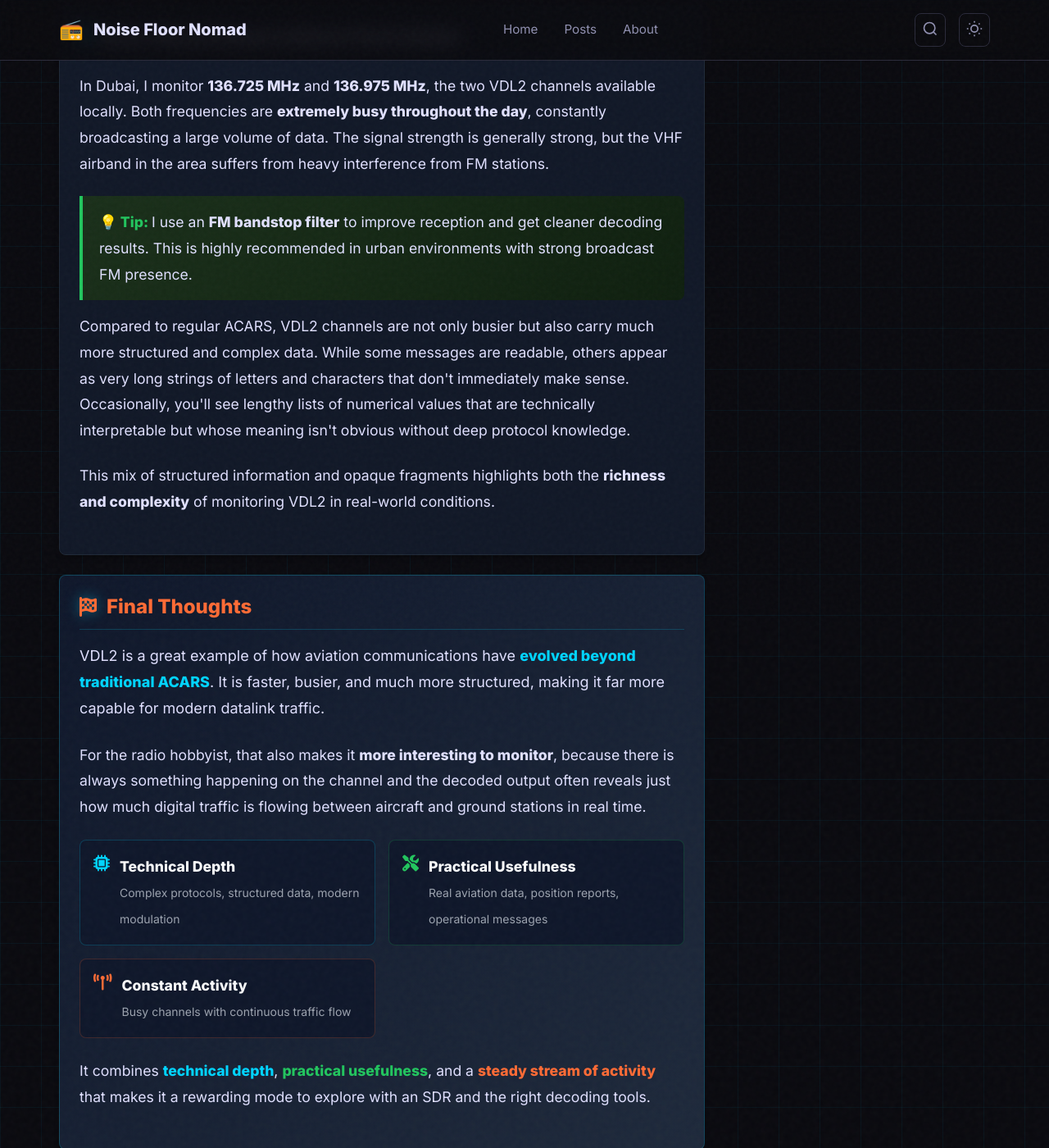
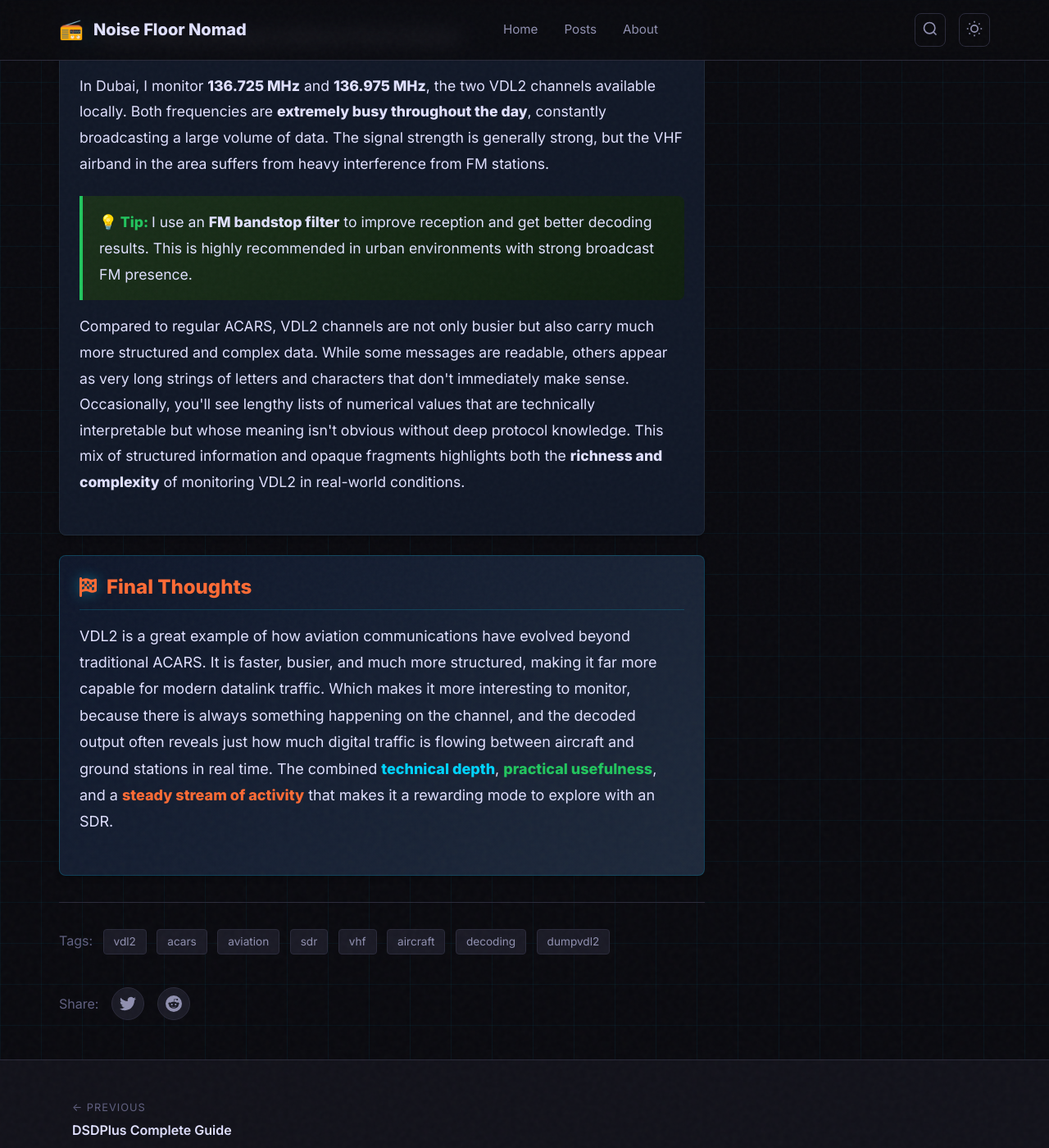
Before and after one commit to hmdsamarasekara/hmdsamarasekara.github.io, a Jekyll site: the page built from _posts/2026-03-19-decoding-vdl2.md, in a window 1280 px wide and 1400 px high, scrolled down 8209 px. Shown: the whole window at 82% size. Built offline with Jekyll 4.4.1, drawn with Linux system fonts in a browser that asks for light colours; some of the changed text lies outside the part shown.

Commit message:
Update 2026-03-19-decoding-vdl2.md

```diff
--- a/_posts/2026-03-19-decoding-vdl2.md
+++ b/_posts/2026-03-19-decoding-vdl2.md
@@ -719,12 +719,11 @@ excerpt: "A comprehensive guide to receiving and decoding VHF Data Link Mode 2 (
   <p>In Dubai, I monitor <strong>136.725 MHz</strong> and <strong>136.975 MHz</strong>, the two VDL2 channels available locally. Both frequencies are <strong>extremely busy throughout the day</strong>, constantly broadcasting a large volume of data. The signal strength is generally strong, but the VHF airband in the area suffers from heavy interference from FM stations.</p>
 
   <div class="tip-box">
-    I use an <strong>FM bandstop filter</strong> to improve reception and get cleaner decoding results. This is highly recommended in urban environments with strong broadcast FM presence.
+    I use an <strong>FM bandstop filter</strong> to improve reception and get better decoding results. This is highly recommended in urban environments with strong broadcast FM presence.
   </div>
 
-  <p>Compared to regular ACARS, VDL2 channels are not only busier but also carry much more structured and complex data. While some messages are readable, others appear as very long strings of letters and characters that don't immediately make sense. Occasionally, you'll see lengthy lists of numerical values that are technically interpretable but whose meaning isn't obvious without deep protocol knowledge.</p>
+  <p>Compared to regular ACARS, VDL2 channels are not only busier but also carry much more structured and complex data. While some messages are readable, others appear as very long strings of letters and characters that don't immediately make sense. Occasionally, you'll see lengthy lists of numerical values that are technically interpretable but whose meaning isn't obvious without deep protocol knowledge. This mix of structured information and opaque fragments highlights both the <strong>richness and complexity</strong> of monitoring VDL2 in real-world conditions.</p>
 
-  <p>This mix of structured information and opaque fragments highlights both the <strong>richness and complexity</strong> of monitoring VDL2 in real-world conditions.</p>
 </div>
 
 <div class="section-card" style="background: linear-gradient(135deg, #0f172a 0%, #1e293b 100%); border-color: #00d4ff33;">
@@ -733,32 +732,4 @@ excerpt: "A comprehensive guide to receiving and decoding VHF Data Link Mode 2 (
     <h1 class="section-title" style="color: #ff6b35;">Final Thoughts</h1>
   </div>
 
-  <p style="font-size: 1.125rem; line-height: 1.8;">VDL2 is a great example of how aviation communications have <strong style="color: #00d4ff;">evolved beyond traditional ACARS</strong>. It is faster, busier, and much more structured, making it far more capable for modern datalink traffic.</p>
-
-  <p>For the radio hobbyist, that also makes it <strong>more interesting to monitor</strong>, because there is always something happening on the channel and the decoded output often reveals just how much digital traffic is flowing between aircraft and ground stations in real time.</p>
-
-  <div class="hardware-grid" style="margin: 1.5rem 0;">
-    <div class="hardware-item" style="border-color: #00d4ff33;">
-      <i class="fas fa-microchip hardware-icon" style="color: #00d4ff;"></i>
-      <div>
-        <strong style="color: #f9fafb;">Technical Depth</strong><br>
-        <span style="color: #9ca3af; font-size: 0.875rem;">Complex protocols, structured data, modern modulation</span>
-      </div>
-    </div>
-    <div class="hardware-item" style="border-color: #22c55e33;">
-      <i class="fas fa-tools hardware-icon" style="color: #22c55e;"></i>
-      <div>
-        <strong style="color: #f9fafb;">Practical Usefulness</strong><br>
-        <span style="color: #9ca3af; font-size: 0.875rem;">Real aviation data, position reports, operational messages</span>
-      </div>
-    </div>
-    <div class="hardware-item" style="border-color: #ff6b3533;">
-      <i class="fas fa-broadcast-tower hardware-icon"></i>
-      <div>
-        <strong style="color: #f9fafb;">Constant Activity</strong><br>
-        <span style="color: #9ca3af; font-size: 0.875rem;">Busy channels with continuous traffic flow</span>
-      </div>
-    </div>
-  </div>
-
-  <p>It combines <strong style="color: #00d4ff;">technical depth</strong>, <strong style="color: #22c55e;">practical usefulness</strong>, and a <strong style="color: #ff6b35;">steady stream of activity</strong> that makes it a rewarding mode to explore with an SDR and the right decoding tools.</p>
+  <p style="font-size: 1.125rem; line-height: 1.8;">VDL2 is a great example of how aviation communications have evolved beyond traditional ACARS. It is faster, busier, and much more structured, making it far more capable for modern datalink traffic. Which makes it more interesting to monitor, because there is always something happening on the channel, and the decoded output often reveals just how much digital traffic is flowing between aircraft and ground stations in real time. The combined <strong style="color: #00d4ff;">technical depth</strong>, <strong style="color: #22c55e;">practical usefulness</strong>, and a <strong style="color: #ff6b35;">steady stream of activity</strong> that makes it a rewarding mode to explore with an SDR.</p>
```
